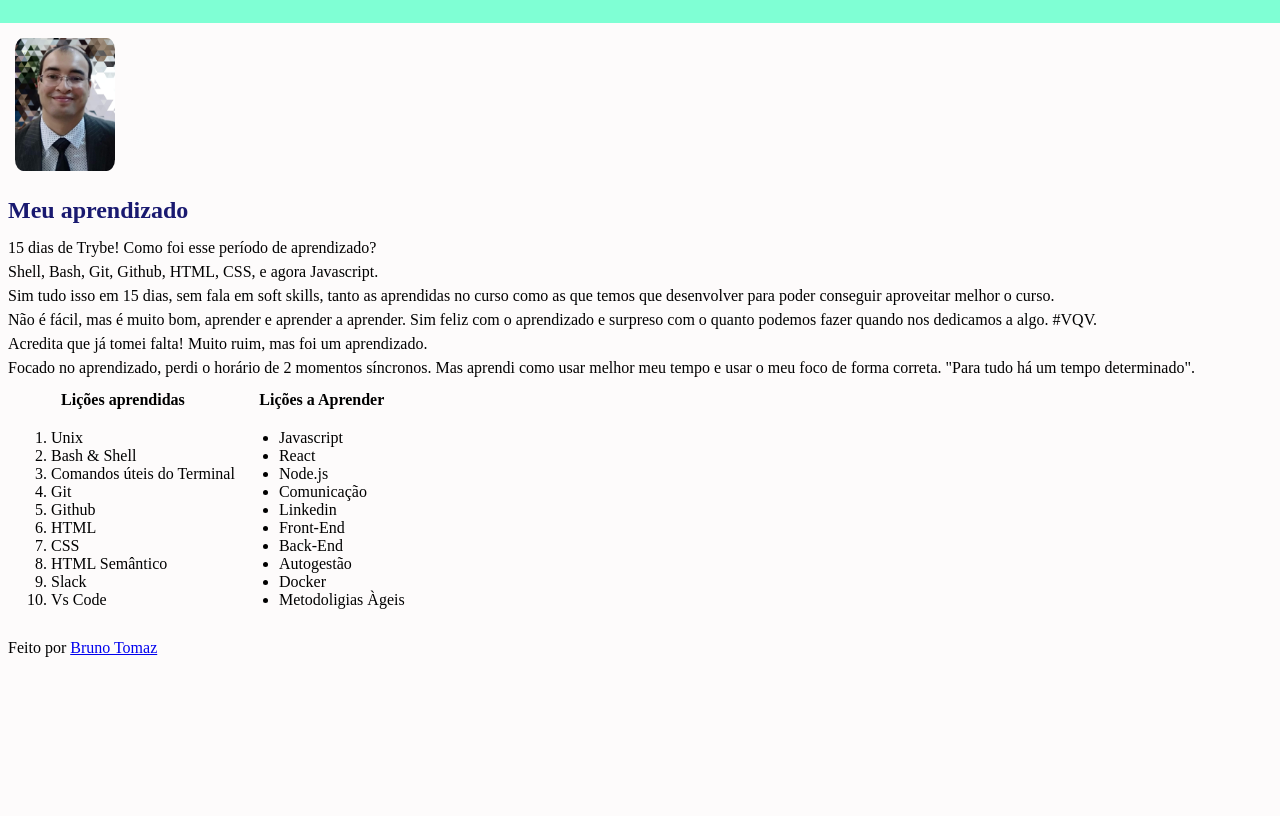
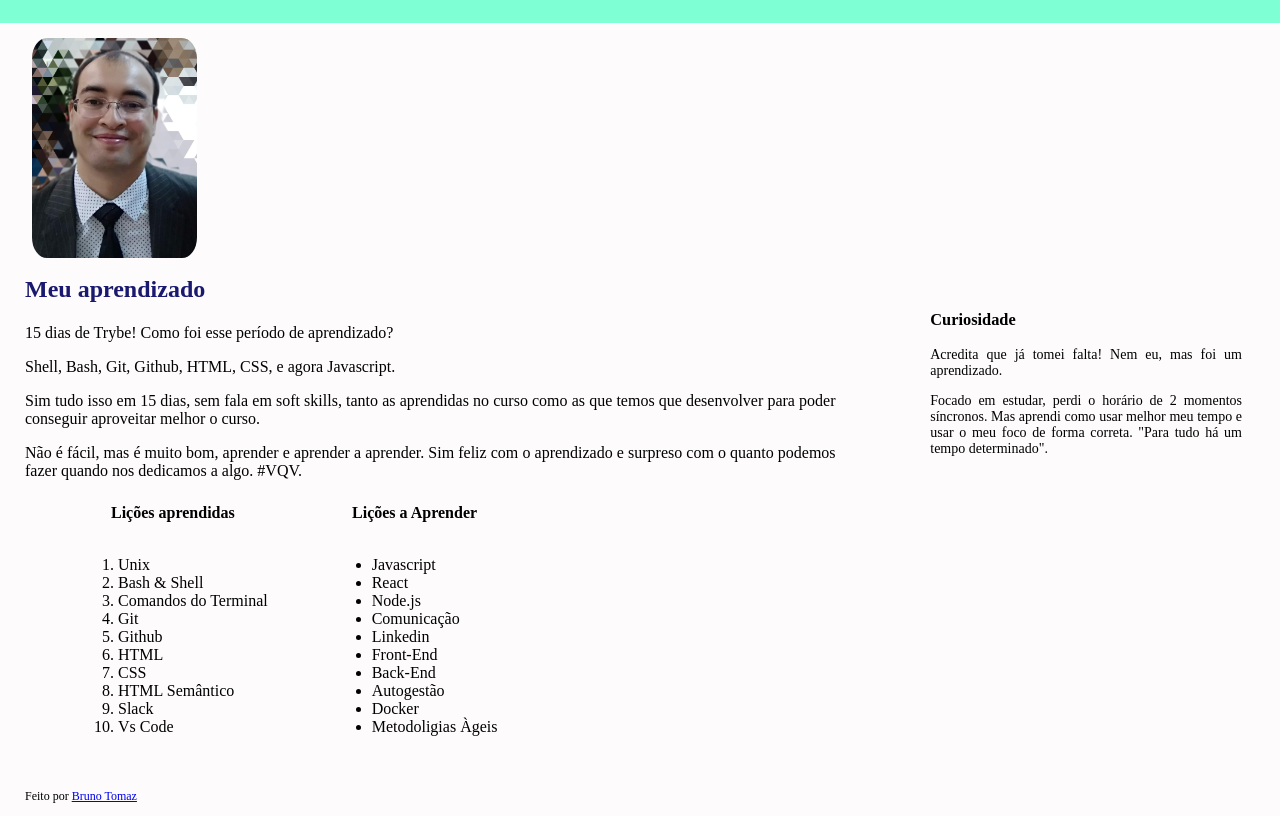
Before and after one commit to brunotomaz-dev/project-lessons-learned, a website: page index.html in a window 1280 px wide. Shown: the part 72-888 px from the top of the page. Before the commit the page ends 800 px from the top, so only its background shows below. Drawn offline with Linux system fonts and the light colour scheme; a web font is replaced by a local one.

Commit message:
Zerado :roquet:

```diff
--- a/index.html
+++ b/index.html
@@ -13,13 +13,12 @@
 <body>
 
     <header id="cabecalho">
-        <h1 id="titulo">
-            Lessons Learned - Trybe!
-        </h1>
+        <h1 id="titulo">Lessons Learned - Trybe!</h1>
     </header>
 
     <img src="/images/Bruno.jpg" alt="Foto de Bruno" id="minha_foto">
 
+    <section>
         <article class="lado-esquerdo">
             <h2>Meu aprendizado</h2>
                 <p>15 dias de Trybe! Como foi esse período de aprendizado?</p>
@@ -28,10 +27,10 @@
                 <p>Não é fácil, mas é muito bom, aprender e aprender a aprender. Sim feliz com o aprendizado e surpreso com o quanto podemos fazer quando nos dedicamos a algo. #VQV.</p>
         </article>
 
-    <section class="lado-direito">
-        <aside>
-            <p>Acredita que já tomei falta! Muito ruim, mas foi um aprendizado.</p>
-            <p>Focado no aprendizado, perdi o horário de 2 momentos síncronos. Mas aprendi como usar melhor meu tempo e usar o meu foco de forma correta. "Para tudo há um tempo determinado".</p>
+        <aside class="lado-direito">
+            <h3>Curiosidade</h3>
+                <p>Acredita que já tomei falta! Nem eu, mas foi um aprendizado.</p>
+                <p>Focado em estudar, perdi o horário de 2 momentos síncronos. Mas aprendi como usar melhor meu tempo e usar o meu foco de forma correta. "Para tudo há um tempo determinado".</p>
         </aside>
     </section>
 
@@ -45,7 +44,7 @@
                 <ol id="licoes_aprendidas">
                     <li>Unix</li>
                     <li>Bash & Shell</li>
-                    <li>Comandos úteis do Terminal</li>
+                    <li>Comandos do Terminal</li>
                     <li>Git</li>
                     <li>Github</li>
                     <li>HTML</li>
--- a/style.css
+++ b/style.css
@@ -1,6 +1,7 @@
 body {
   background-color: rgb(253, 251, 251);
-  font-family: 'Times New Roman', Times, serif
+  font-family: 'Times New Roman', Times, serif;
+  margin-left: 25px;
 }
 
 #cabecalho {
@@ -19,25 +20,50 @@ body {
 }
 
 #minha_foto {
-  width: 100px;
+  width: 165px;
   margin-top: 100px;
   border-radius: 10%;
   padding: 2px;
   margin-left: 5px;
 }
 
-p {
-  line-height: 8px;
-}
-
 h2 {
   color: midnightblue;
+  line-height: 10px;
+  margin-bottom: 30px;
 }
 
 .lado-esquerdo {
-
+  /* display: inline-block; */
+  width: 65%;
+  text-align: justify;
+  top: 0;
+  float: left;
 }
 
 .lado-direito {
+  /* display:inline-block; */
+  width: 25%;
+  margin: 30px;
+  text-align: justify;
+  font-size: 14px;
+  top: 0;
+  float: right;
+}
 
+#table_licoes {
+  margin: 15px;
+  padding: 5px;
 }
+
+#licoes_aprendidas {
+  margin: 30px;
+}
+
+#licoes_a_aprender {
+  margin: 30px;
+}
+
+footer p {
+  font-size: 12px;
+}
```
Lines whose indentation alone changed are shown as unchanged.
